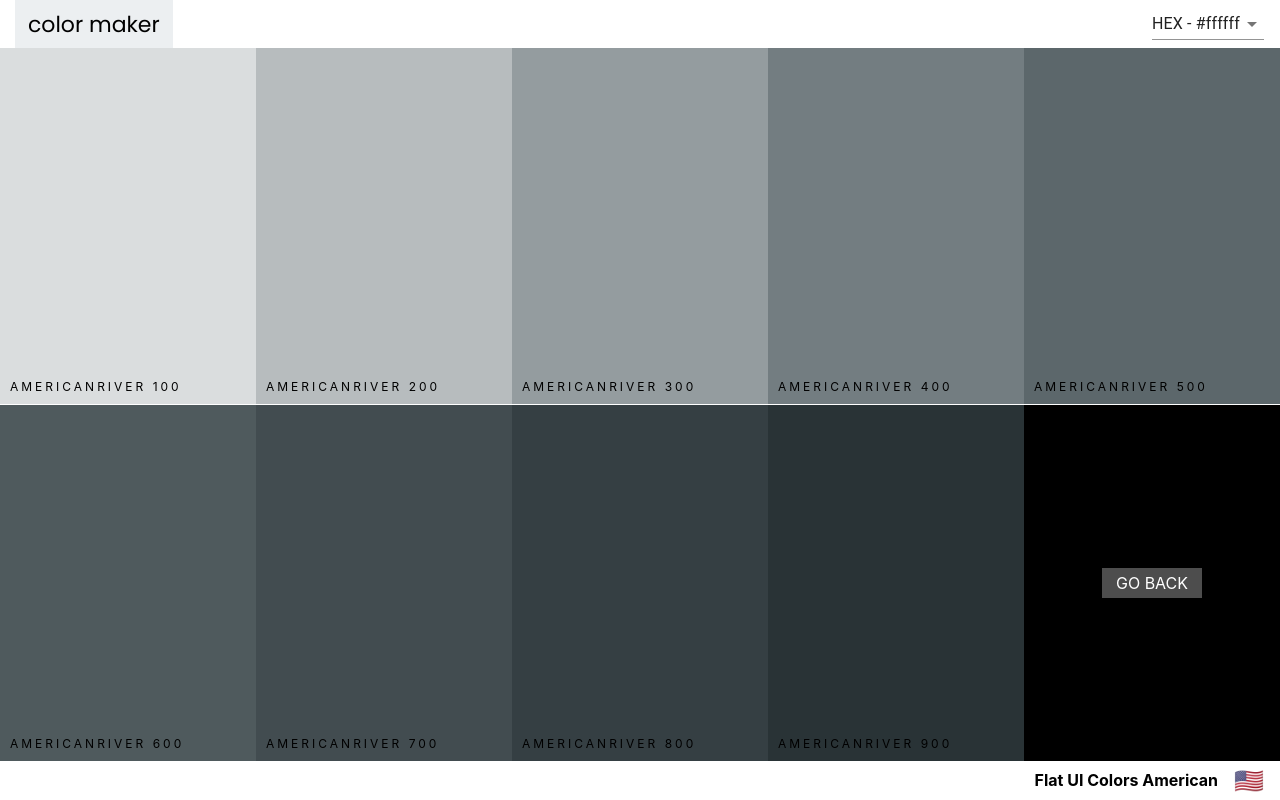
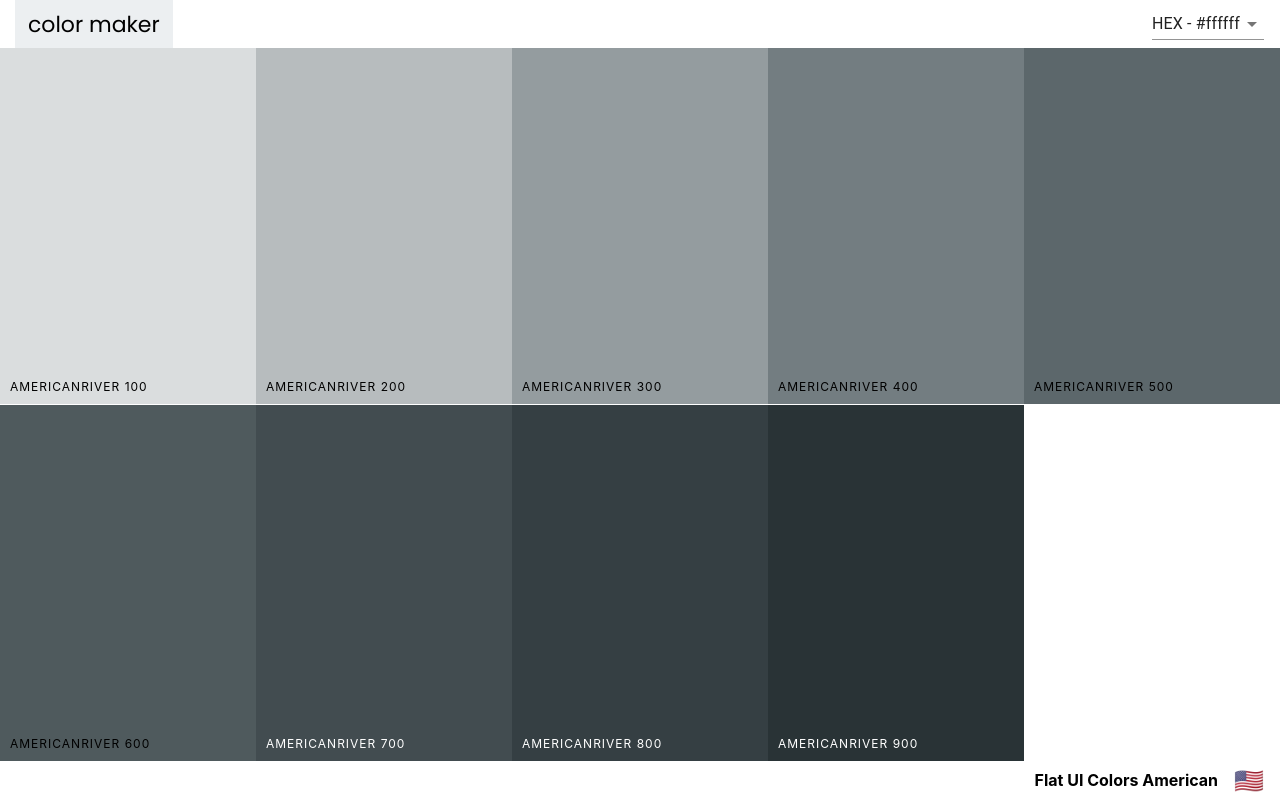
Before and after one commit to gaganssingh/color-maker, a React (Create React App) app: page /palette/flat-ui-colors-american/americanriver in a window 1280 px wide. Built offline with nearby package versions, Linux system fonts and the light colour scheme.

Commit message:
Refactored ColorBox styling

```diff
--- a/src/ColorBox.css
+++ b/src/ColorBox.css
@@ -1,4 +1,4 @@
-.ColorBox {
+/* .ColorBox {
   width: 20%;
   height: 25%;
   margin: 0 auto;
@@ -6,13 +6,13 @@
   position: relative;
   cursor: pointer;
   margin-bottom: -3.5px;
-}
+} */
 
-.SingleColorPalette .ColorBox {
+/* .SingleColorPalette .ColorBox {
   height: 50%;
-}
+} */
 
-.ColorBox.go-back-container {
+/* .ColorBox.go-back-container {
   background-color: black;
 }
 
@@ -34,18 +34,18 @@
   text-transform: uppercase;
   text-decoration: none;
   border: none;
-}
+} */
 
-.copy-button {
+/* .copy-button {
   opacity: 0;
-}
+} */
 
-.ColorBox:hover .copy-button {
+/* .ColorBox:hover .copy-button {
   opacity: 1;
   transition: 0.5s;
-}
+} */
 
-.box-content {
+/* .box-content {
   position: absolute;
   padding: 10px;
   width: 100%;
@@ -55,9 +55,13 @@
   letter-spacing: 3px;
   text-transform: uppercase;
   font-size: 12px;
-}
+} */
 
-.see-more {
+/* .light-text {
+  color: #fff;
+} */
+
+/* .see-more {
   background: rgba(255, 255, 255, 0.3);
   position: absolute;
   border: none;
@@ -69,25 +73,29 @@
   text-align: center;
   line-height: 30px;
   text-transform: uppercase;
-}
+} */
 
-.copy-overlay {
+/* .dark-text {
+  color: black;
+} */
+
+/* .copy-overlay {
   opacity: 0;
   z-index: 0;
   width: 100%;
   height: 100%;
   transition: transform 0.5s ease-in-out;
   transform: scale(0.1);
-}
+} */
 
-.copy-overlay.show {
+/* .copy-overlay.show {
   opacity: 1;
   transform: scale(50);
   z-index: 10;
   position: absolute;
-}
+} */
 
-.copy-msg {
+/* .copy-msg {
   position: fixed;
   left: 0;
   right: 0;
@@ -101,16 +109,16 @@
   transform: scale(0.1);
   opacity: 0;
   color: #fff;
-}
+} */
 
-.copy-msg.show {
+/* .copy-msg.show {
   opacity: 1;
   transform: scale(1);
   z-index: 25;
   transition: all 0.5s ease-in-out;
   transition-delay: 0.3s;
-}
-
+} */
+/*
 .copy-msg h1 {
   font-weight: 400;
   text-shadow: 1px 2px black;
@@ -120,9 +128,9 @@
   margin-bottom: 0;
   padding: 1rem;
   text-transform: uppercase;
-}
+} */
 
-.copy-msg p {
+/* .copy-msg p {
   font-size: 2rem;
   font-weight: 100;
-}
+} */
--- a/src/ColorBox.js
+++ b/src/ColorBox.js
@@ -1,46 +1,180 @@
 import React, { Component } from "react";
 import { Link } from "react-router-dom";
 import { CopyToClipboard } from "react-copy-to-clipboard";
+import chroma from "chroma-js";
+import { withStyles } from "@material-ui/styles";
 
 import "./ColorBox.css";
 
+const styles = {
+  ColorBox: {
+    width: "20%",
+    height: (props) => (props.showingFullPalette ? "25%" : "50%"),
+    margin: "0 auto",
+    display: "inline-block",
+    position: "relative",
+    cursor: "pointer",
+    marginBottom: "-3.5px",
+    "&:hover button": {
+      opacity: 1,
+    },
+  },
+  copyText: {
+    color: (props) =>
+      chroma(props.background).luminance() >= 0.7 ? "black" : "white",
+  },
+  colorName: {
+    color: (props) =>
+      chroma(props.background).luminance() <= 0.08 ? "white" : "black",
+  },
+  seeMore: {
+    color: (props) =>
+      chroma(props.background).luminance() >= 0.7 ? "rgba(0,0,0,0.6)" : "white",
+    background: "rgba(255, 255, 255, 0.3)",
+    position: "absolute",
+    border: "none",
+    right: "0px",
+    bottom: "0px",
+    width: "60px",
+    height: "30px",
+    textAlign: "center",
+    lineHeight: "30px",
+    textTransform: "uppercase",
+  },
+  copyButton: {
+    color: (props) =>
+      chroma(props.background).luminance() >= 0.7 ? "rgba(0,0,0,0.6)" : "white",
+    width: "100px",
+    height: "30px",
+    position: "absolute",
+    display: "inline-block",
+    top: "50%",
+    left: "50%",
+    marginLeft: "-50px",
+    marginTop: "-15px",
+    textAlign: "center",
+    outline: "none",
+    background: "rgba(255, 255, 255, 0.3)",
+    fontSize: "1rem",
+    lineHeight: "30px",
+    textTransform: "uppercase",
+    border: "none",
+    textDecoration: "none",
+    opacity: 0,
+  },
+  boxContent: {
+    position: "absolute",
+    width: "100%",
+    left: "0px",
+    bottom: "0px",
+    padding: "10px",
+    color: "black",
+    letterSpacing: "1px",
+    textTransform: "uppercase",
+    fontSize: "12px",
+  },
+  copyOverlay: {
+    opacity: "0",
+    zIndex: "0",
+    width: "100%",
+    height: "100%",
+    transition: "transform 0.6s ease-in-out",
+    transform: "scale(0.1)",
+  },
+  showOverlay: {
+    opacity: "1",
+    transform: "scale(50)",
+    zIndex: "10",
+    position: "absolute",
+  },
+  copyMessage: {
+    position: "fixed",
+    left: "0",
+    right: "0",
+    top: "0",
+    bottom: "0",
+    display: "flex",
+    alignItems: "center",
+    justifyContent: "center",
+    flexDirection: "column",
+    fontSize: "4rem",
+    transform: "scale(0.1)",
+    opacity: "0",
+    color: "white",
+    "& h1": {
+      fontWeight: "400",
+      textShadow: "1px 2px black",
+      background: "rgba(255, 255, 255, 0.1)",
+      width: "100%",
+      textAlign: "center",
+      marginBottom: "0",
+      padding: "1rem",
+      textTransform: "uppercase",
+    },
+    "& p": {
+      fontSize: "2rem",
+      fontWeight: "100",
+    },
+  },
+  showMessage: {
+    opacity: "1",
+    transform: "scale(1)",
+    zIndex: "25",
+    transition: "all 0.4s ease-in-out",
+    transitionDelay: "0.3s",
+  },
+};
+
 class ColorBox extends Component {
-  state = {
-    copied: false,
-  };
-
-  changeCopyState = () =>
-    this.setState({ copied: true }, () =>
-      setTimeout(() => this.setState({ copied: false }), 1500)
-    );
-
+  constructor(props) {
+    super(props);
+    this.state = { copied: false };
+    this.changeCopyState = this.changeCopyState.bind(this);
+  }
+  changeCopyState() {
+    this.setState({ copied: true }, () => {
+      setTimeout(() => this.setState({ copied: false }), 1500);
+    });
+  }
   render() {
-    const { name, background, colorId, paletteId, showLink } = this.props;
-
+    const {
+      classes,
+      name,
+      background,
+      colorId,
+      paletteId,
+      showingFullPalette,
+    } = this.props;
+    const { copied } = this.state;
     return (
       <CopyToClipboard text={background} onCopy={this.changeCopyState}>
-        <div style={{ background }} className="ColorBox">
-          {/* Fill screen with "Copied" text upon click-to-copy */}
+        <div style={{ background }} className={classes.ColorBox}>
           <div
-            className={`copy-overlay ${this.state.copied && "show"}`}
             style={{ background }}
-          ></div>
-          <div className={`copy-msg ${this.state.copied && "show"}`}>
-            <h1>copied</h1>
-            <p>{this.props.background}</p>
+            className={`${classes.copyOverlay} ${
+              copied && classes.showOverlay
+            }`}
+          />
+          <div
+            className={`${classes.copyMessage} ${
+              copied && classes.showMessage
+            }`}
+          >
+            <h1>copied!</h1>
+            <p className={classes.copyText}>{this.props.background}</p>
           </div>
-          <div className="copy-container">
-            <div className="box-content">
-              <span>{name}</span>
+          <div>
+            <div className={classes.boxContent}>
+              <span className={classes.colorName}>{name}</span>
             </div>
-            <button className="copy-button">Copy</button>
+            <button className={classes.copyButton}>Copy</button>
           </div>
-          {showLink && (
+          {showingFullPalette && (
             <Link
               to={`/palette/${paletteId}/${colorId}`}
               onClick={(e) => e.stopPropagation()}
             >
-              <span className="see-more">More</span>
+              <span className={classes.seeMore}>MORE</span>
             </Link>
           )}
         </div>
@@ -49,4 +183,4 @@
   }
 }
 
-export default ColorBox;
+export default withStyles(styles)(ColorBox);
--- a/src/Palette.js
+++ b/src/Palette.js
@@ -27,7 +27,7 @@
         name={color.name}
         colorId={color.id}
         paletteId={id}
-        showLink
+        showingFullPalette
       />
     ));
 
--- a/src/SingleColorPalette.js
+++ b/src/SingleColorPalette.js
@@ -34,7 +34,7 @@
         key={color.name}
         name={color.name}
         background={color[format]}
-        showLink={false}
+        showingFullPalette={false}
       />
     ));
 
```
